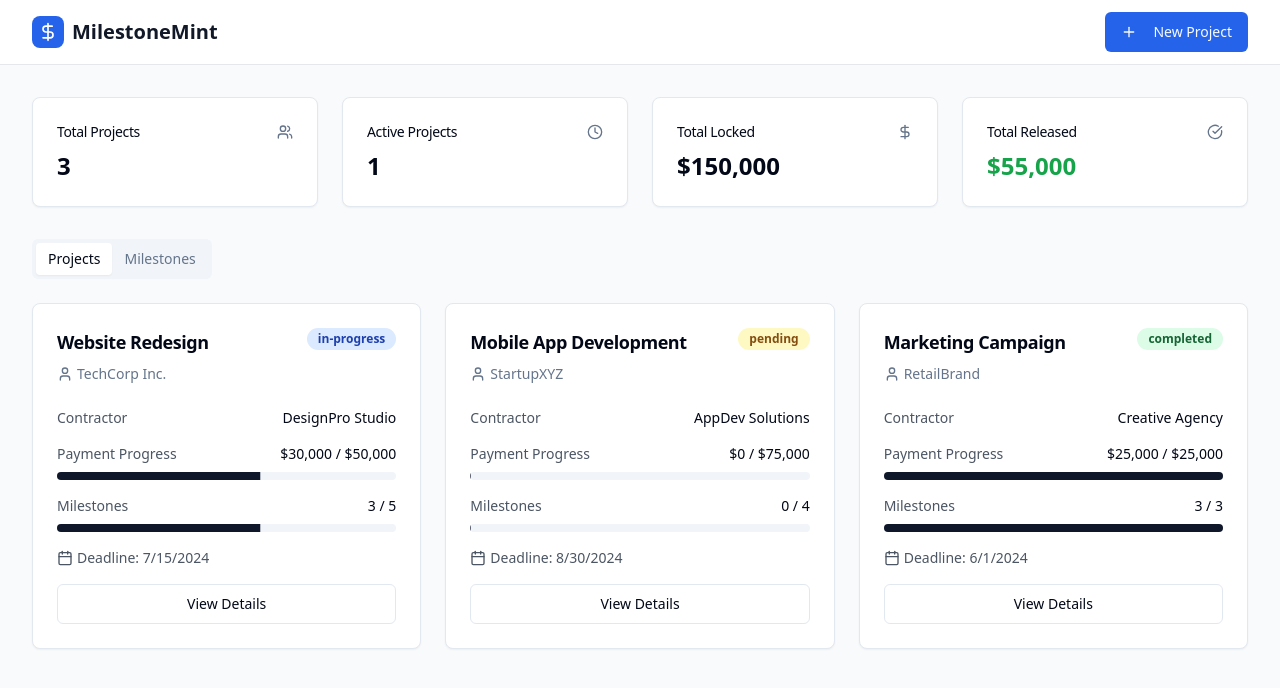
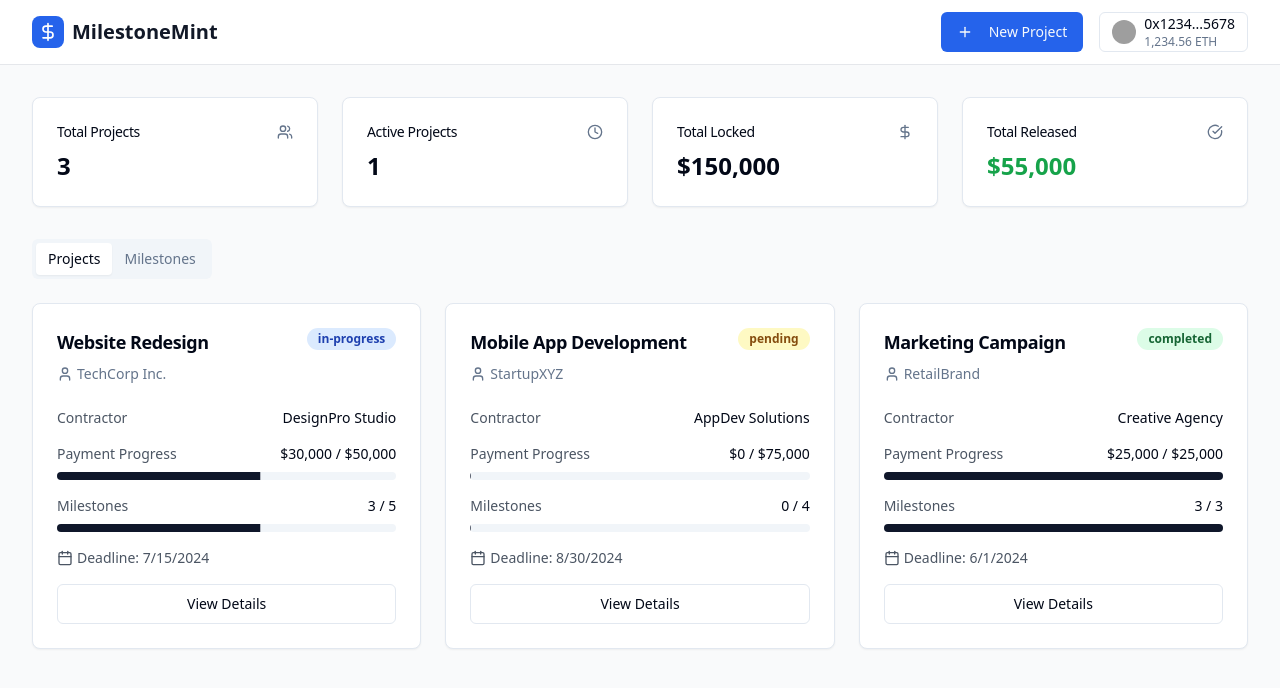
Before and after one commit to monark-community/milestone-based-smart-contracts-and-escrow, a React (Vite) app: page / in a window 1280 px wide. Shown: the top 688 px of the page. Built offline with nearby package versions, Linux system fonts and the light colour scheme; grey boxes are pictures that could not be loaded.

Commit message:
feat: Add wallet connect button and user menu
Adds a wallet connect button to the top right, which also functions as a user menu dropdown.

```diff
--- /dev/null
+++ b/src/components/WalletButton.tsx
@@ -0,0 +1,89 @@
+
+import { useState } from "react";
+import { Button } from "@/components/ui/button";
+import {
+  DropdownMenu,
+  DropdownMenuContent,
+  DropdownMenuItem,
+  DropdownMenuLabel,
+  DropdownMenuSeparator,
+  DropdownMenuTrigger,
+} from "@/components/ui/dropdown-menu";
+import { Avatar, AvatarFallback, AvatarImage } from "@/components/ui/avatar";
+import { Wallet, User, Settings, LogOut, Copy } from "lucide-react";
+
+const WalletButton = () => {
+  const [isConnected, setIsConnected] = useState(true); // Mock connected state
+  const walletAddress = "0x1234...5678"; // Mock wallet address
+  const userBalance = "1,234.56"; // Mock balance
+
+  const handleConnect = () => {
+    setIsConnected(true);
+  };
+
+  const handleDisconnect = () => {
+    setIsConnected(false);
+  };
+
+  const copyAddress = () => {
+    navigator.clipboard.writeText("0x1234567890abcdef1234567890abcdef12345678");
+  };
+
+  if (!isConnected) {
+    return (
+      <Button onClick={handleConnect} className="bg-blue-600 hover:bg-blue-700">
+        <Wallet className="w-4 h-4 mr-2" />
+        Connect Wallet
+      </Button>
+    );
+  }
+
+  return (
+    <DropdownMenu>
+      <DropdownMenuTrigger asChild>
+        <Button variant="outline" className="h-10 px-3">
+          <div className="flex items-center space-x-2">
+            <Avatar className="h-6 w-6">
+              <AvatarImage src="/placeholder.svg" />
+              <AvatarFallback className="text-xs">0x</AvatarFallback>
+            </Avatar>
+            <div className="flex flex-col items-start">
+              <span className="text-sm font-medium">{walletAddress}</span>
+              <span className="text-xs text-muted-foreground">{userBalance} ETH</span>
+            </div>
+          </div>
+        </Button>
+      </DropdownMenuTrigger>
+      <DropdownMenuContent align="end" className="w-56">
+        <DropdownMenuLabel className="font-normal">
+          <div className="flex flex-col space-y-1">
+            <p className="text-sm font-medium leading-none">Connected Wallet</p>
+            <p className="text-xs leading-none text-muted-foreground">
+              {walletAddress}
+            </p>
+          </div>
+        </DropdownMenuLabel>
+        <DropdownMenuSeparator />
+        <DropdownMenuItem onClick={copyAddress}>
+          <Copy className="mr-2 h-4 w-4" />
+          <span>Copy Address</span>
+        </DropdownMenuItem>
+        <DropdownMenuItem>
+          <User className="mr-2 h-4 w-4" />
+          <span>Profile</span>
+        </DropdownMenuItem>
+        <DropdownMenuItem>
+          <Settings className="mr-2 h-4 w-4" />
+          <span>Settings</span>
+        </DropdownMenuItem>
+        <DropdownMenuSeparator />
+        <DropdownMenuItem onClick={handleDisconnect}>
+          <LogOut className="mr-2 h-4 w-4" />
+          <span>Disconnect</span>
+        </DropdownMenuItem>
+      </DropdownMenuContent>
+    </DropdownMenu>
+  );
+};
+
+export default WalletButton;
--- a/src/pages/Index.tsx
+++ b/src/pages/Index.tsx
@@ -9,6 +9,7 @@ import { Plus, Clock, CheckCircle, AlertCircle, DollarSign, Users } from "lucide
 import ProjectCard from "@/components/ProjectCard";
 import CreateProjectModal from "@/components/CreateProjectModal";
 import MilestoneTracker from "@/components/MilestoneTracker";
+import WalletButton from "@/components/WalletButton";
 
 const Index = () => {
   const [isCreateModalOpen, setIsCreateModalOpen] = useState(false);
@@ -80,6 +81,7 @@ const Index = () => {
                 <Plus className="w-4 h-4 mr-2" />
                 New Project
               </Button>
+              <WalletButton />
             </div>
           </div>
         </div>
```
